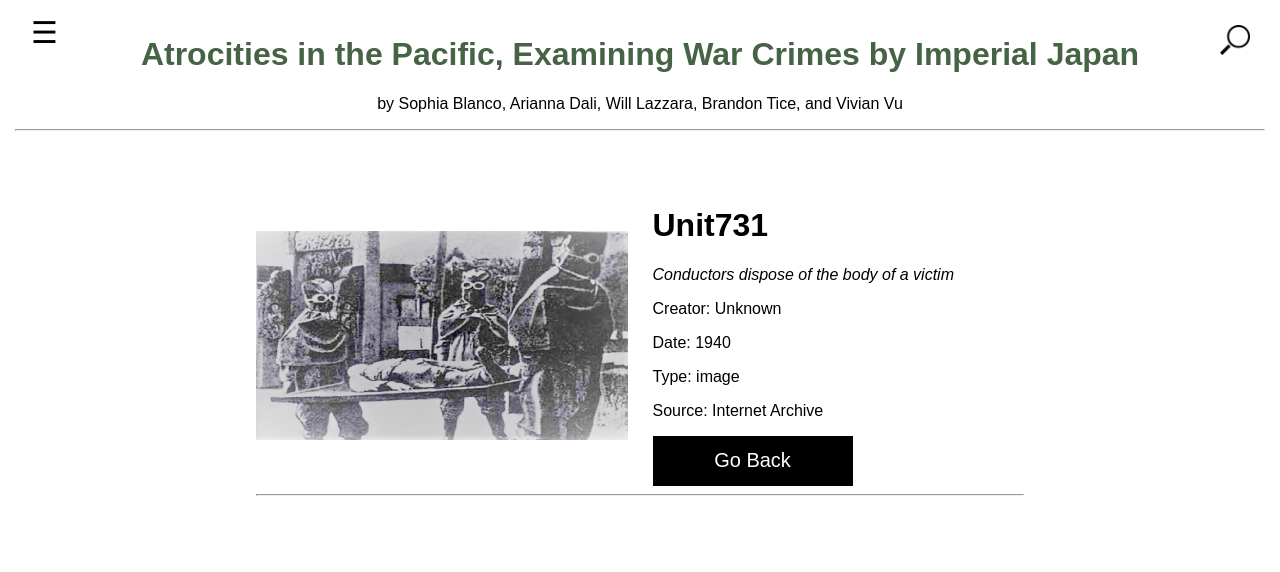
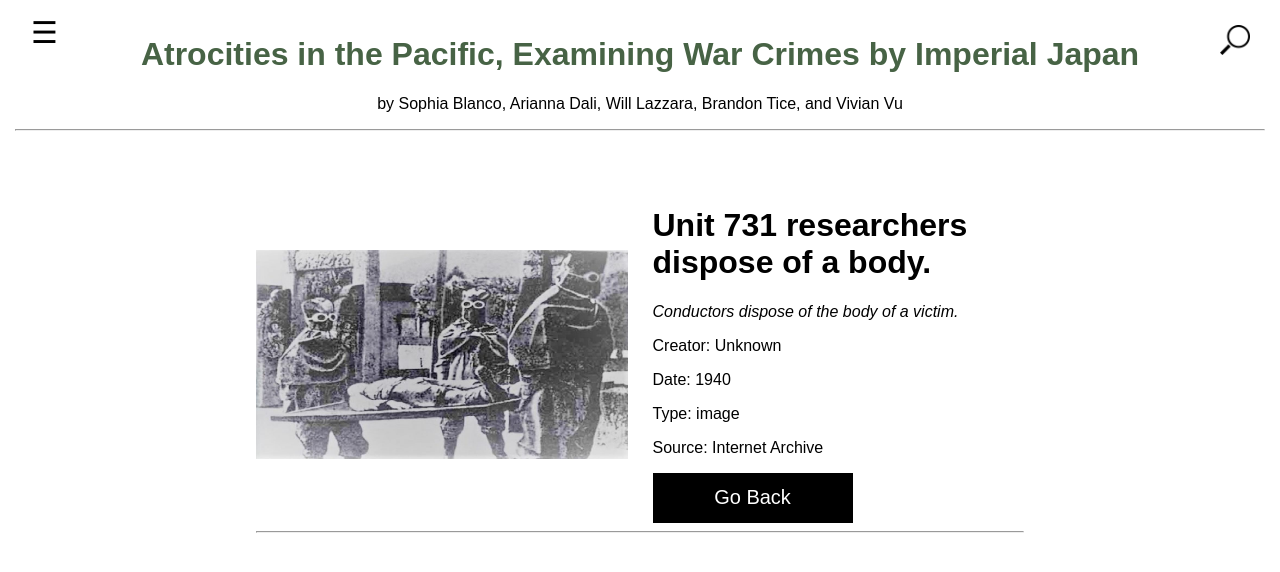
Before and after one commit to WaLazzara/LAZZARA-WILLIAM-WOH3931, a Jekyll site: the page built from media_files/_media_metadata/Unit731.md, in a window 1280 px wide. Shown: the top 572 px of the page. Built offline with Jekyll 4.4.1, drawn with Linux system fonts in a browser that asks for light colours.

Commit message:
Update Unit731.md

```diff
--- a/media_files/_media_metadata/Unit731.md
+++ b/media_files/_media_metadata/Unit731.md
@@ -3,8 +3,8 @@
 name: Unit731
 media_type: image
 
-_title: Unit731
-description: Conductors dispose of the body of a victim
+_title: Unit 731 researchers dispose of a body.
+description: Conductors dispose of the body of a victim.
 creator: Unknown
 _date: 1940
 source: Internet Archive
```
